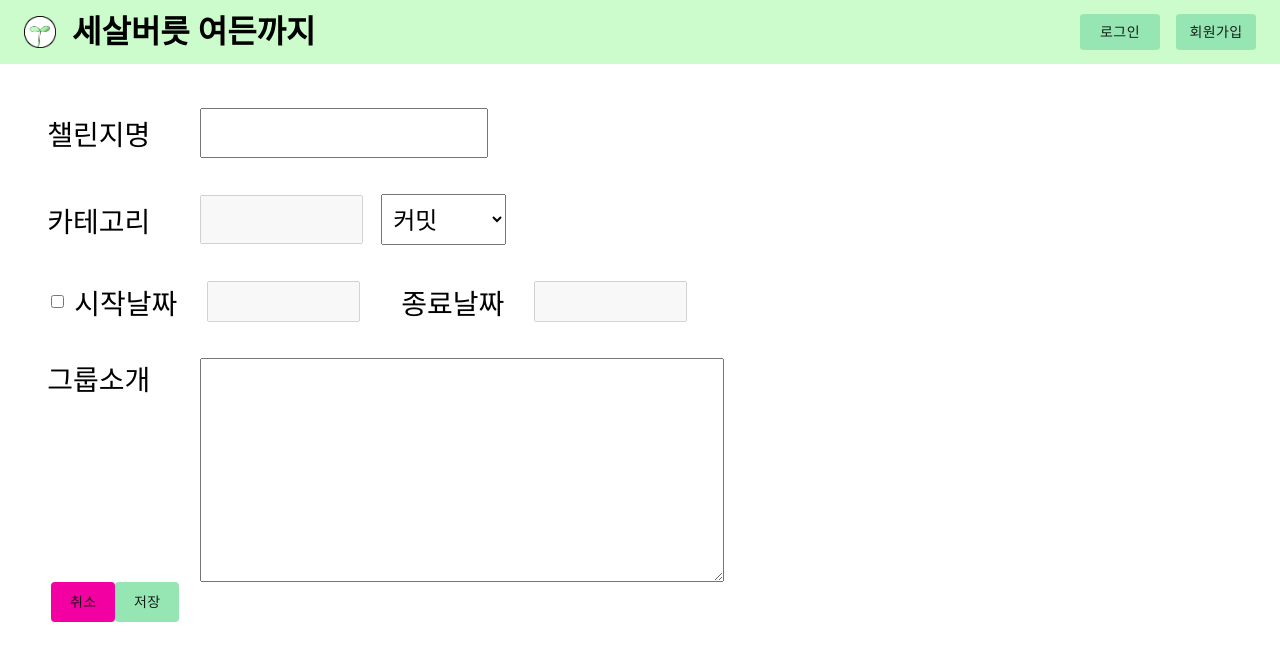
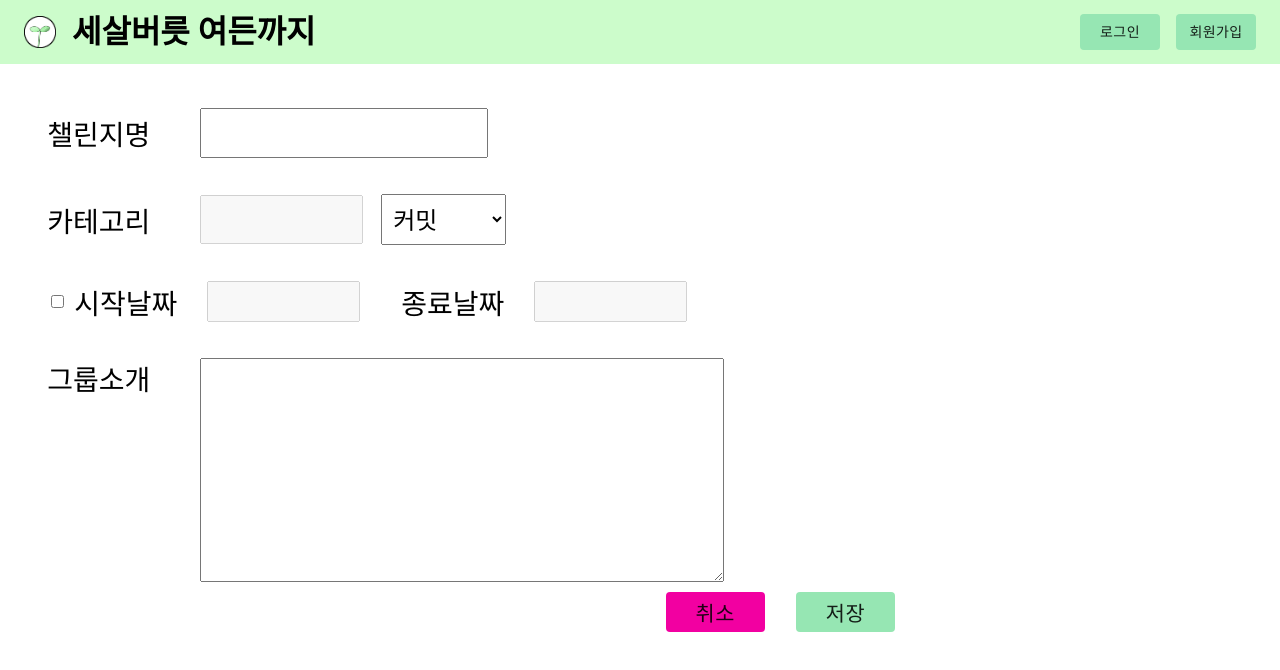
Before and after one commit to TeamGrabit/challenge, a React (Create React App) app in the folder frontend/: page /challenge/make in a window 1280 px wide. Shown: the top 670 px of the page. Built offline with nearby package versions, Linux system fonts and the light colour scheme.

Commit message:
ChallengeMake CSS
챌린지 생성 페이지 CSS 조정

```diff
--- a/frontend/src/css/pages/_challengeMake.scss
+++ b/frontend/src/css/pages/_challengeMake.scss
@@ -53,14 +53,26 @@
 	}
     .btn_cancel{
         height: 5vmin;
-        padding-left: 1vmax;
-        padding-right: 1vmax;
+        margin-top: 10px;
+        margin-left: 50%;
+        padding-top: 10px;
+        padding-bottom: 10px;
+        padding-left: 30px;
+        padding-right: 30px;
+        font-family: "Noto Sans KR", "맑은 고딕", Arial, Helvetica, sans-serif;
+        font-size: 1.3em;
         background-color: #f200a1;
     }
     .btn_clear{
         height: 5vmin;
-        padding-left: 1vmax;
-        padding-right: 1vmax;
+        margin-top: 10px;
+        margin-left: 2.5%;
+        padding-top: 10px;
+        padding-bottom: 10px;
+        padding-left: 30px;
+        padding-right: 30px;
+        font-family: "Noto Sans KR", "맑은 고딕", Arial, Helvetica, sans-serif;
+        font-size: 1.3em;
         background-color: $green3;
     }
 }
```
